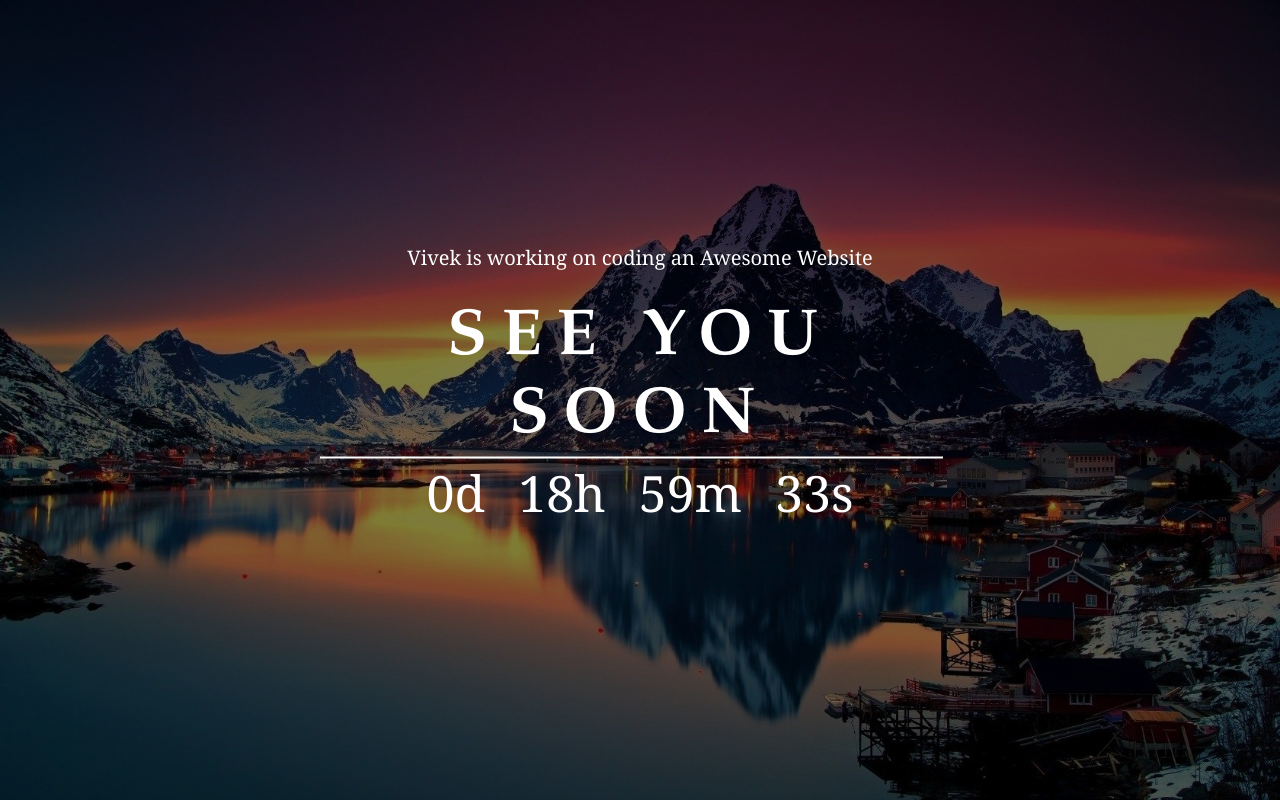
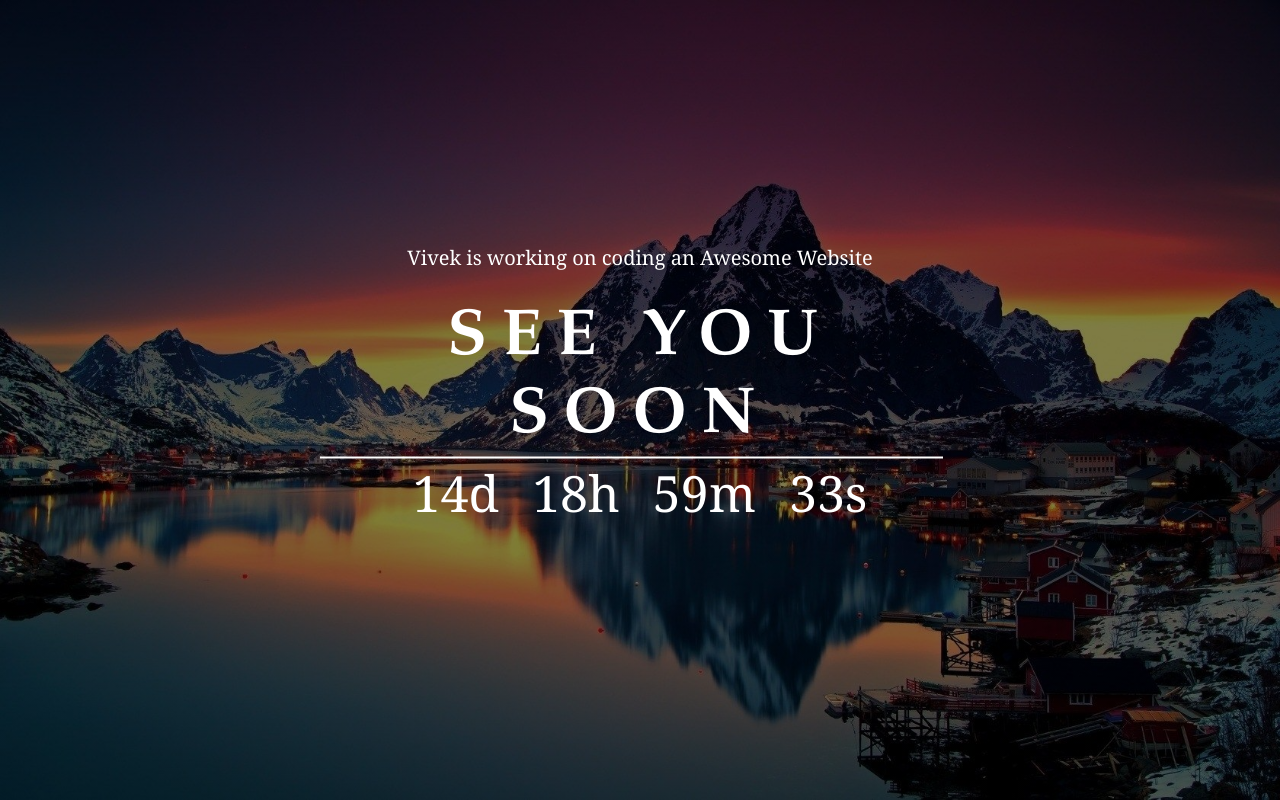
Before and after one commit to v1v3k-nepal/Personal-Website, a plain HTML site: page index.html in a window 1280 px wide. Drawn offline with Linux system fonts and the light colour scheme.

Commit message:
Launch Date Postponed

```diff
--- a/index.html
+++ b/index.html
@@ -22,7 +22,7 @@
 
     <script>
 
-        var countDownDate = new Date ("December 10 , 2022 00:00:00").getTime();
+        var countDownDate = new Date ("December 24 , 2022 00:00:00").getTime();
 
         var x = setInterval(function() {
 
```
